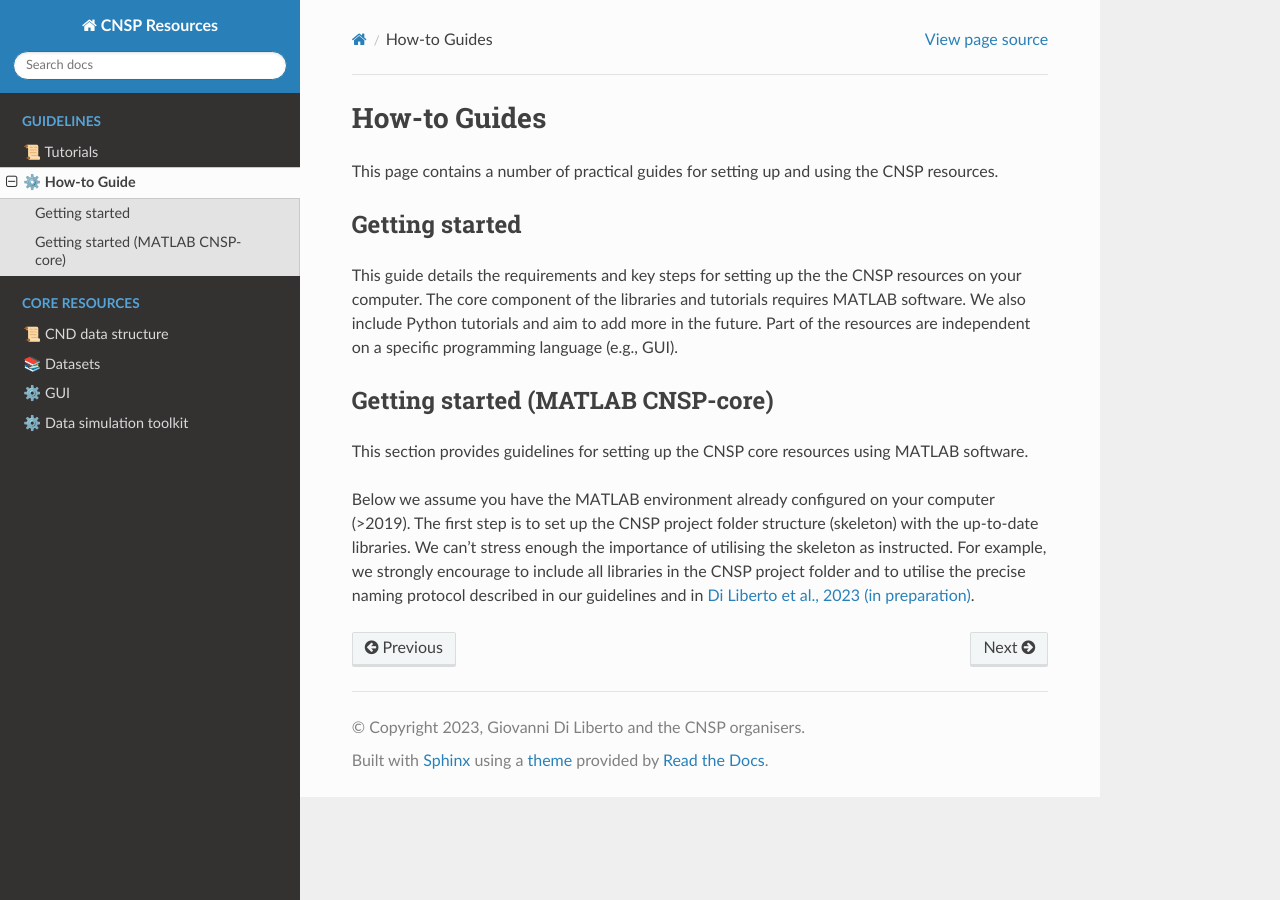
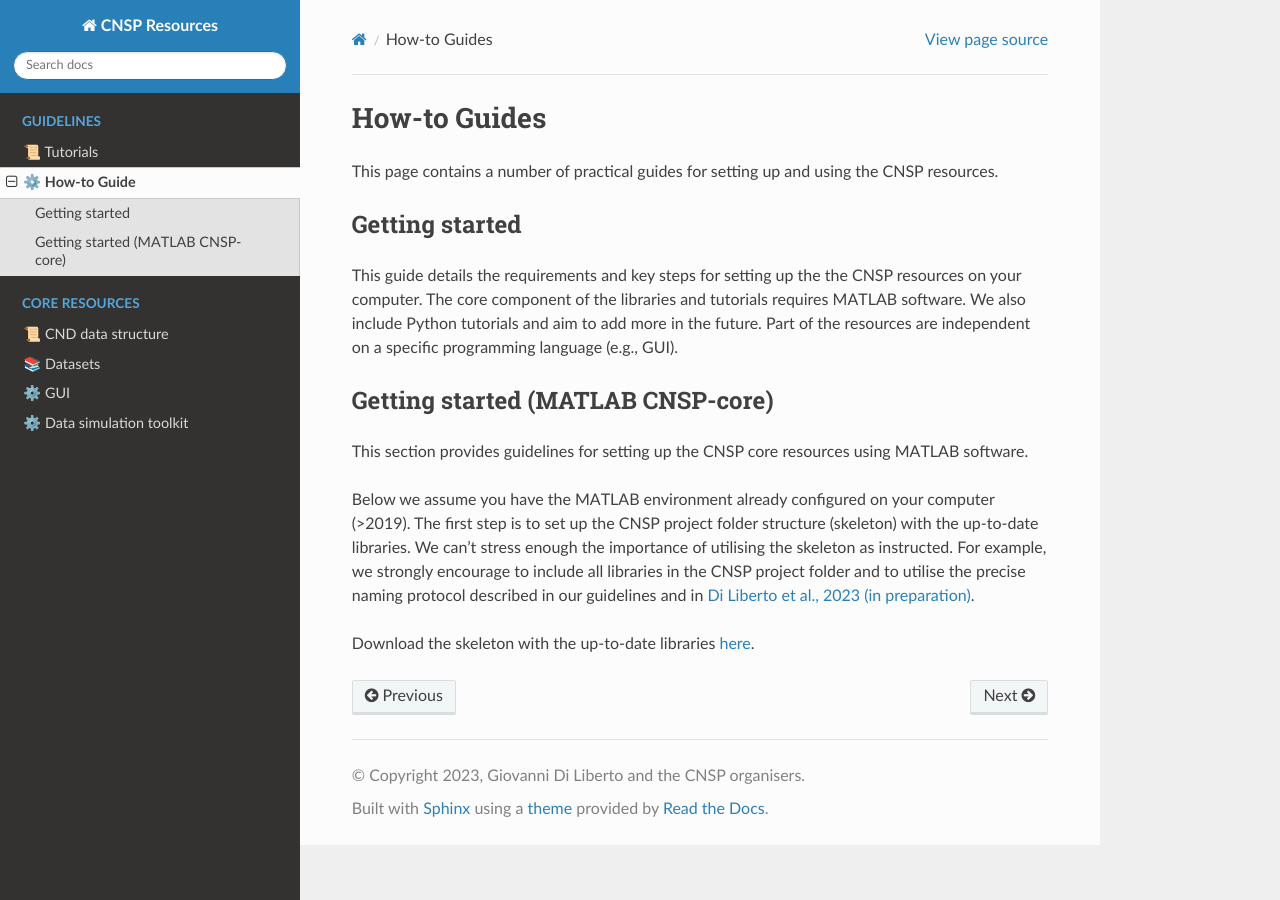
Before and after one commit to CNSP-Workshop/CNSP-resources, a Sphinx documentation site: the page built from docs/howtoPage.rst, in a window 1280 px wide. Built offline with Sphinx 7.4.7 and the Read the Docs theme 2.0.0, drawn with Linux system fonts in a browser that asks for light colours; pages that are not in the unit, such as notebooks, are missing from menus.

Commit message:
Update howtoPage.rst

```diff
--- a/docs/howtoPage.rst
+++ b/docs/howtoPage.rst
@@ -11,11 +11,13 @@ The core component of the libraries and tutorials requires MATLAB software. We a
 and aim to add more in the future. Part of the resources are independent on a specific programming language (e.g., GUI).
 
 Getting started (MATLAB CNSP-core)
------------------------------
+----------------------------------
 This section provides guidelines for setting up the CNSP core resources using MATLAB software.
 
 Below we assume you have the MATLAB environment already configured on your computer (>2019).
 The first step is to set up the CNSP project folder structure (skeleton) with the up-to-date libraries.
 We can't stress enough the importance of utilising the skeleton as instructed. For example,
 we strongly encourage to include all libraries in the CNSP project folder and to utilise the precise
-naming protocol described in our guidelines and in `Di Liberto et al., 2023 (in preparation) <http://cnspworkshop.net>`_.
+naming protocol described in our guidelines and in `Di Liberto et al., 2023 (in preparation) <https://cnspworkshop.net>`_.
+
+Download the skeleton with the up-to-date libraries `here <https://github.com/CNSP-Workshop/CNSP-resources/tree/main/CNSP>`_.
```
